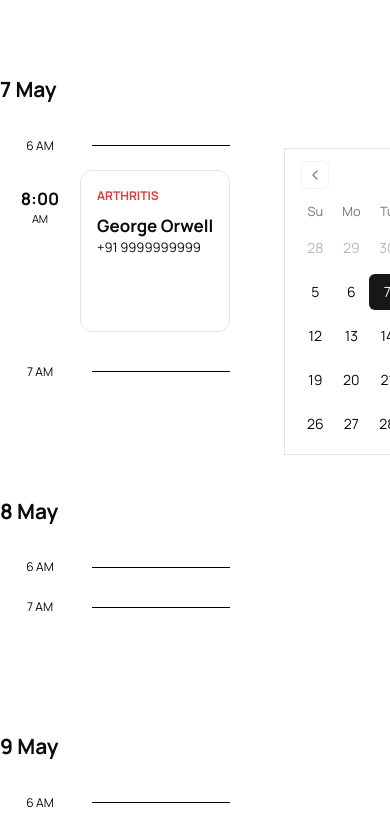
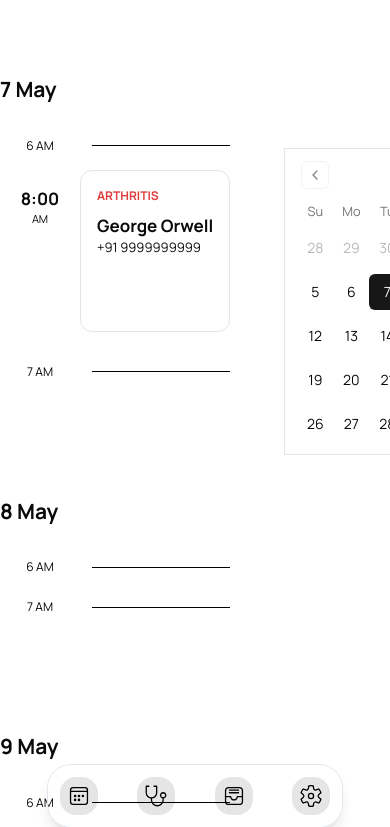
Before and after one commit to osteopathy/app.osteopaths.in, a Next.js app: page /appointments in a window 390 px wide. Shown: the top 827 px of the page. Built offline with nearby package versions, Linux system fonts and the light colour scheme.

Commit message:
added mobile navigation

```diff
--- a/src/app/layout.tsx
+++ b/src/app/layout.tsx
@@ -1,6 +1,8 @@
 import type { Metadata } from "next";
 import { Manrope } from "next/font/google";
 import "./globals.css";
+
+import BottomNavigation from "@/components/common/bottom-navigation";
 
 const manrope = Manrope({ subsets: ["latin"] });
 
@@ -16,7 +18,10 @@ export default function RootLayout({
 }>) {
   return (
     <html lang="en">
-      <body className={manrope.className}>{children}</body>
+      <body className={manrope.className}>
+        {children}
+        <BottomNavigation />
+      </body>
     </html>
   );
 }
--- /dev/null
+++ b/src/components/common/bottom-navigation.tsx
@@ -0,0 +1,36 @@
+"use client";
+import { usePathname } from "next/navigation";
+import { Settings, Calendar, Patients, Notification } from "@/components/icons";
+import Link from "next/link";
+
+const routes = [
+  { pathname: "/", icon: <Calendar /> },
+  { pathname: "/patients", icon: <Patients /> },
+  { pathname: "/notifications", icon: <Notification /> },
+  { pathname: "/settings", icon: <Settings /> },
+];
+
+export default function BottomNavigation() {
+  const pathname = usePathname();
+  return (
+    <>
+      <div className="sm:hidden bottom-0 absolute max-w-[320px] w-full right-1/2 translate-x-1/2">
+        <div className="border border-slate-200 my-[16px] p-3 rounded-3xl mx-[12px] shadow-lg flex items-center justify-between">
+          {routes.map((route) => (
+            <Link key={route.pathname} href={route.pathname}>
+              <div
+                className={`${
+                  pathname == route.pathname
+                    ? "bg-black/90 fill-white "
+                    : "bg-black/10 fill-black "
+                } p-1.5 rounded-2xl`}
+              >
+                {route.icon}
+              </div>
+            </Link>
+          ))}
+        </div>
+      </div>
+    </>
+  );
+}
--- /dev/null
+++ b/src/components/icons/calendar.tsx
@@ -0,0 +1,7 @@
+export  function Calendar() {
+    return (
+        <>
+        <svg xmlns="http://www.w3.org/2000/svg" width="26" height="26" viewBox="0 0 20 20"><path fill="inherit" d="M7 11a1 1 0 1 0 0-2a1 1 0 0 0 0 2m1 2a1 1 0 1 1-2 0a1 1 0 0 1 2 0m2-2a1 1 0 1 0 0-2a1 1 0 0 0 0 2m1 2a1 1 0 1 1-2 0a1 1 0 0 1 2 0m2-2a1 1 0 1 0 0-2a1 1 0 0 0 0 2m4-5.5A2.5 2.5 0 0 0 14.5 3h-9A2.5 2.5 0 0 0 3 5.5v9A2.5 2.5 0 0 0 5.5 17h9a2.5 2.5 0 0 0 2.5-2.5zM4 7h12v7.5a1.5 1.5 0 0 1-1.5 1.5h-9A1.5 1.5 0 0 1 4 14.5zm1.5-3h9A1.5 1.5 0 0 1 16 5.5V6H4v-.5A1.5 1.5 0 0 1 5.5 4"/></svg>
+        </>
+    )
+}
--- /dev/null
+++ b/src/components/icons/index.ts
@@ -0,0 +1,6 @@
+import {Settings} from "@/components/icons/settings";
+import {Calendar} from "@/components/icons/calendar";
+import {Patients} from "@/components/icons/patients";
+import {Notification} from "@/components/icons/notification";
+
+export {Settings, Calendar, Patients, Notification}
--- /dev/null
+++ b/src/components/icons/notification.tsx
@@ -0,0 +1,5 @@
+export  function Notification() {
+    return (
+        <svg xmlns="http://www.w3.org/2000/svg" width="26" height="26" viewBox="0 0 20 20"><path fill="inherit" d="M6 5.5a.5.5 0 0 1 .5-.5h7a.5.5 0 0 1 0 1h-7a.5.5 0 0 1-.5-.5M6.5 7a.5.5 0 0 0 0 1h7a.5.5 0 0 0 0-1zM6 3a3 3 0 0 0-3 3v8a3 3 0 0 0 3 3h8a3 3 0 0 0 3-3V6a3 3 0 0 0-3-3zm10 7h-3.5a.5.5 0 0 0-.5.5v.011l-.004.06a2.6 2.6 0 0 1-.256.955a1.7 1.7 0 0 1-.572.667c-.26.174-.63.307-1.168.307s-.907-.133-1.168-.307a1.7 1.7 0 0 1-.572-.667A2.6 2.6 0 0 1 8 10.511V10.5a.5.5 0 0 0-.5-.5H4V6a2 2 0 0 1 2-2h8a2 2 0 0 1 2 2zM4 11h3.05c.047.264.137.616.315.974c.186.371.473.758.912 1.051c.443.295 1.01.475 1.723.475s1.28-.18 1.723-.475c.44-.293.726-.68.912-1.051c.178-.358.268-.71.315-.974H16v3a2 2 0 0 1-2 2H6a2 2 0 0 1-2-2z"/></svg>
+    )
+}
--- /dev/null
+++ b/src/components/icons/patients.tsx
@@ -0,0 +1,5 @@
+export  function Patients() {
+    return(
+        <svg xmlns="http://www.w3.org/2000/svg" width="26" height="26" viewBox="0 0 20 20"><path fill="inherit" d="M2.5 2a.5.5 0 0 0-.5.5v5a4.5 4.5 0 0 0 4 4.473V13a5 5 0 0 0 10 0v-1.05a2.5 2.5 0 1 0-1 0V13a4 4 0 1 1-8 0v-1.027A4.5 4.5 0 0 0 11 7.5v-5a.5.5 0 0 0-.5-.5h-2a.5.5 0 0 0 0 1H10v4.5a3.5 3.5 0 0 1-7 0V3h1.5a.5.5 0 0 0 0-1zm13 6a1.5 1.5 0 1 1 0 3a1.5 1.5 0 0 1 0-3"/></svg>
+    )
+}
--- /dev/null
+++ b/src/components/icons/settings.tsx
@@ -0,0 +1,5 @@
+export  function Settings() {
+    return (
+        <svg xmlns="http://www.w3.org/2000/svg" width="26" height="26" viewBox="0 0 20 20"><path fill="inherit" d="M1.911 7.383a8.5 8.5 0 0 1 1.78-3.08a.5.5 0 0 1 .54-.135l1.918.686a1 1 0 0 0 1.32-.762l.366-2.006a.5.5 0 0 1 .388-.4a8.5 8.5 0 0 1 3.554 0a.5.5 0 0 1 .388.4l.366 2.006a1 1 0 0 0 1.32.762l1.919-.686a.5.5 0 0 1 .54.136a8.5 8.5 0 0 1 1.78 3.079a.5.5 0 0 1-.153.535l-1.555 1.32a1 1 0 0 0 0 1.524l1.555 1.32a.5.5 0 0 1 .152.535a8.5 8.5 0 0 1-1.78 3.08a.5.5 0 0 1-.54.135l-1.918-.686a1 1 0 0 0-1.32.762l-.366 2.007a.5.5 0 0 1-.388.399a8.5 8.5 0 0 1-3.554 0a.5.5 0 0 1-.388-.4l-.366-2.006a1 1 0 0 0-1.32-.762l-1.918.686a.5.5 0 0 1-.54-.136a8.5 8.5 0 0 1-1.78-3.079a.5.5 0 0 1 .152-.535l1.555-1.32a1 1 0 0 0 0-1.524l-1.555-1.32a.5.5 0 0 1-.152-.535m1.06-.006l1.294 1.098a2 2 0 0 1 0 3.05l-1.293 1.098c.292.782.713 1.51 1.244 2.152l1.596-.57q.155-.055.315-.085a2 2 0 0 1 2.326 1.609l.304 1.669a7.6 7.6 0 0 0 2.486 0l.304-1.67a1.998 1.998 0 0 1 2.641-1.524l1.596.571a7.5 7.5 0 0 0 1.245-2.152l-1.294-1.098a1.998 1.998 0 0 1 0-3.05l1.294-1.098a7.5 7.5 0 0 0-1.245-2.152l-1.596.57a2 2 0 0 1-2.64-1.524l-.305-1.669a7.6 7.6 0 0 0-2.486 0l-.304 1.669a2 2 0 0 1-2.64 1.525l-1.597-.571a7.5 7.5 0 0 0-1.244 2.152M7.502 10a2.5 2.5 0 1 1 5 0a2.5 2.5 0 0 1-5 0m1 0a1.5 1.5 0 1 0 3 0a1.5 1.5 0 0 0-3 0"/></svg>
+    )
+}
```
